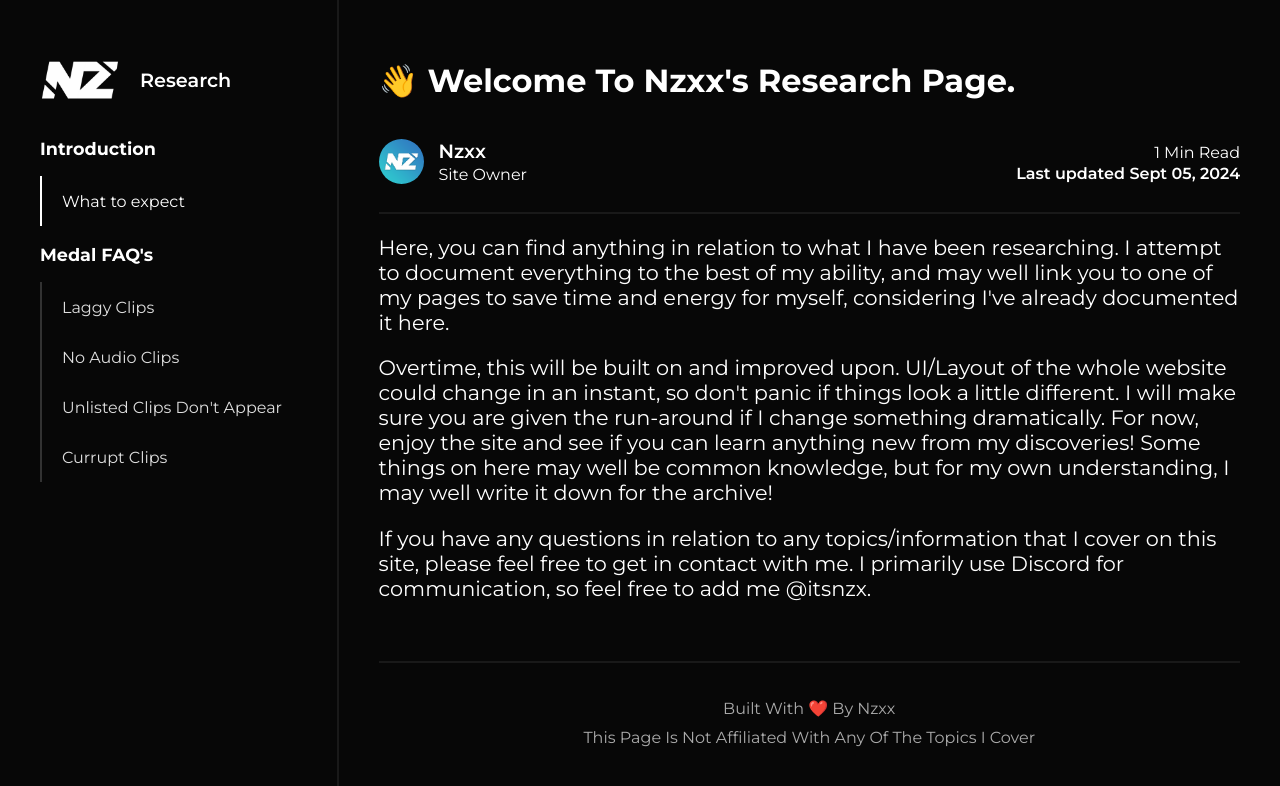
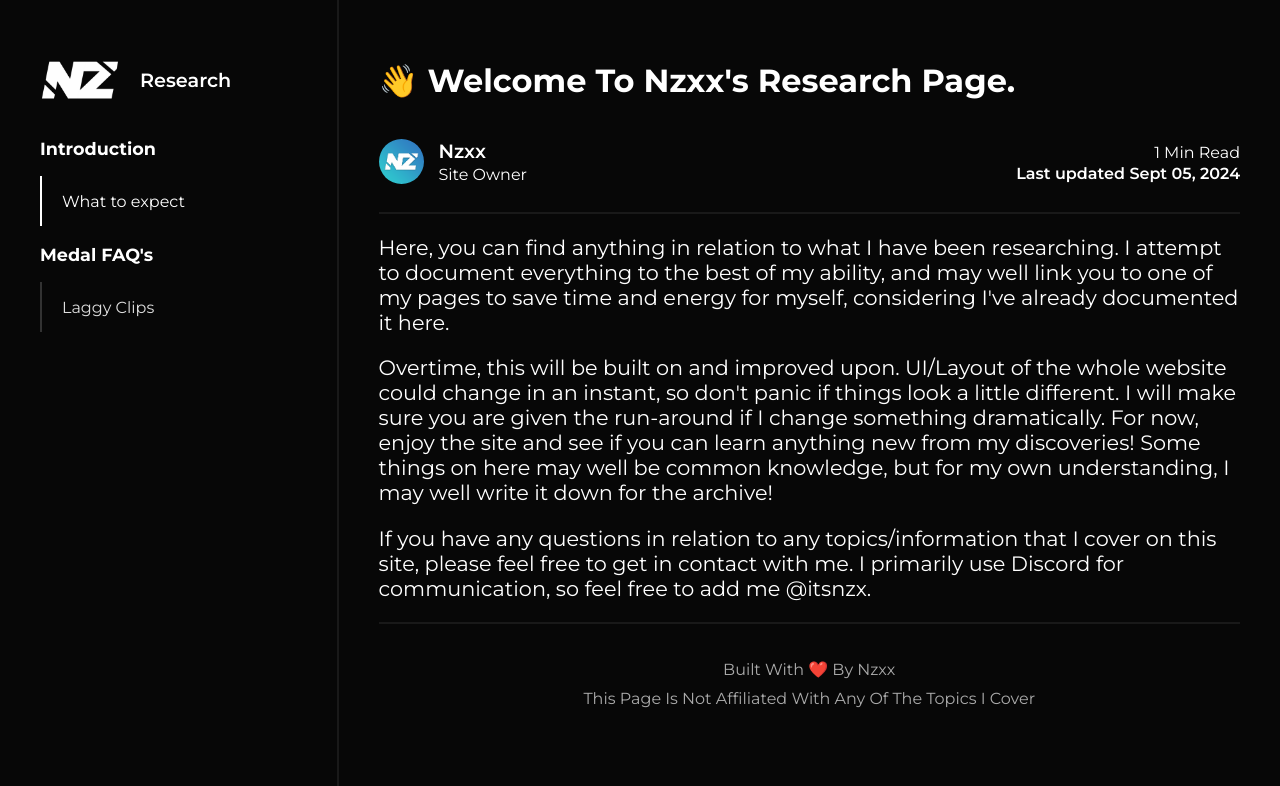
Before and after one commit to NexxonOfficial/nzxlabs, a Next.js app: page /introduction/what-to-expect in a window 1280 px wide. Shown: the top 786 px of the page. Built offline with nearby package versions, Linux system fonts and the light colour scheme.

Commit message:
changes: laggy clips continued

```diff
--- a/components/DocumentContent.module.css
+++ b/components/DocumentContent.module.css
@@ -49,7 +49,7 @@
     justify-content: center;
     align-items: center;
     flex-direction: column;
-    margin-top: 60px;
+    margin-top: 20px;
 }
 
 .contentBase footer p {
--- a/components/Navigation.tsx
+++ b/components/Navigation.tsx
@@ -46,9 +46,6 @@ export default function Navigation({selected}: {selected: number}) {
                 <div className={styles.category} data-category="Medal FAQ's">
                     <h3>Medal FAQ's</h3>
                     <Link href={'/medal-faq/laggy-clips'} className={selected == 2 ? styles.selected : ''}>Laggy Clips</Link>
-                    <Link href={'/medal-faq/no-audio-clips'} className={selected == 3 ? styles.selected : ''}>No Audio Clips</Link>
-                    <Link href={'/medal-faq/unlisted-clips-dont-appear'} className={selected == 4 ? styles.selected : ''}>Unlisted Clips Don't Appear</Link>
-                    <Link href={'/medal-faq/corrupt-clips'} className={selected == 5 ? styles.selected : ''}>Currupt Clips</Link>
                 </div>
             </div>
         </nav>
```
Also changed, not shown: pages/medal-faq/laggy-clips.tsx (+11 -2 lines).
